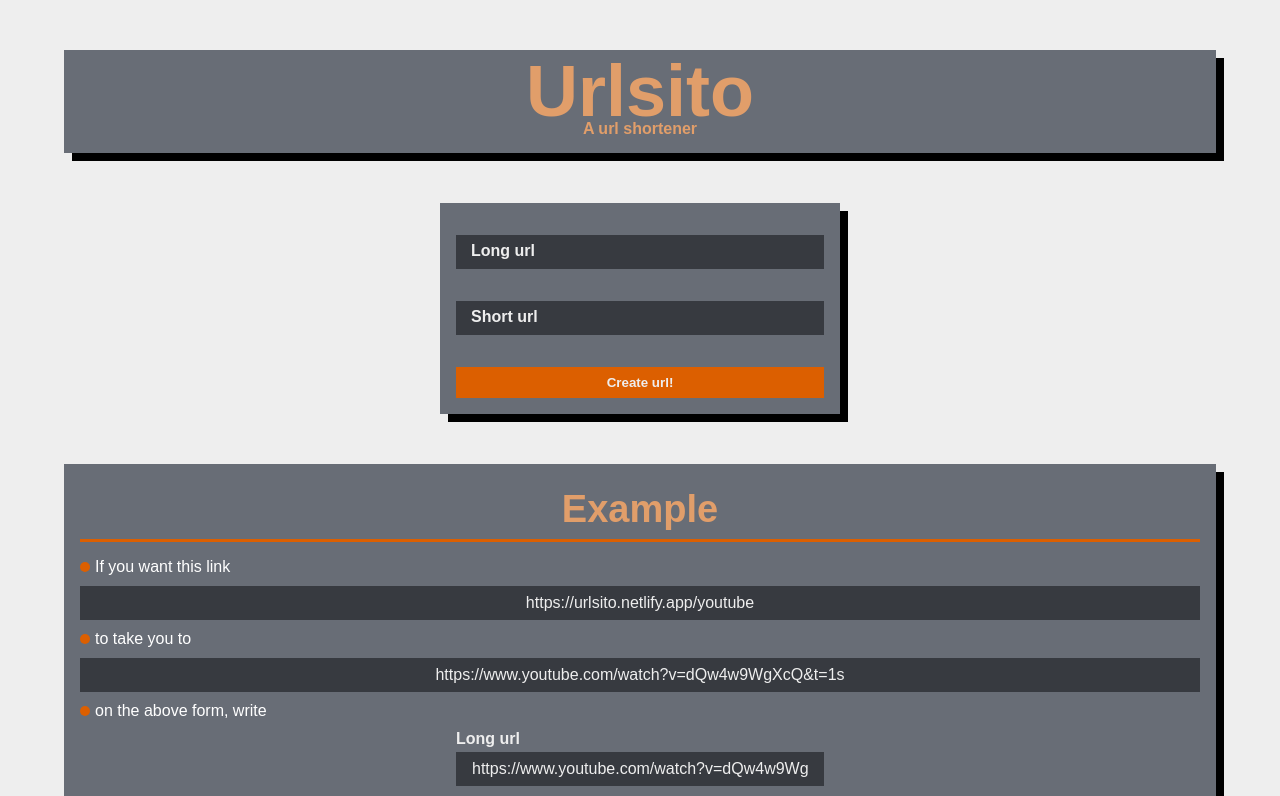
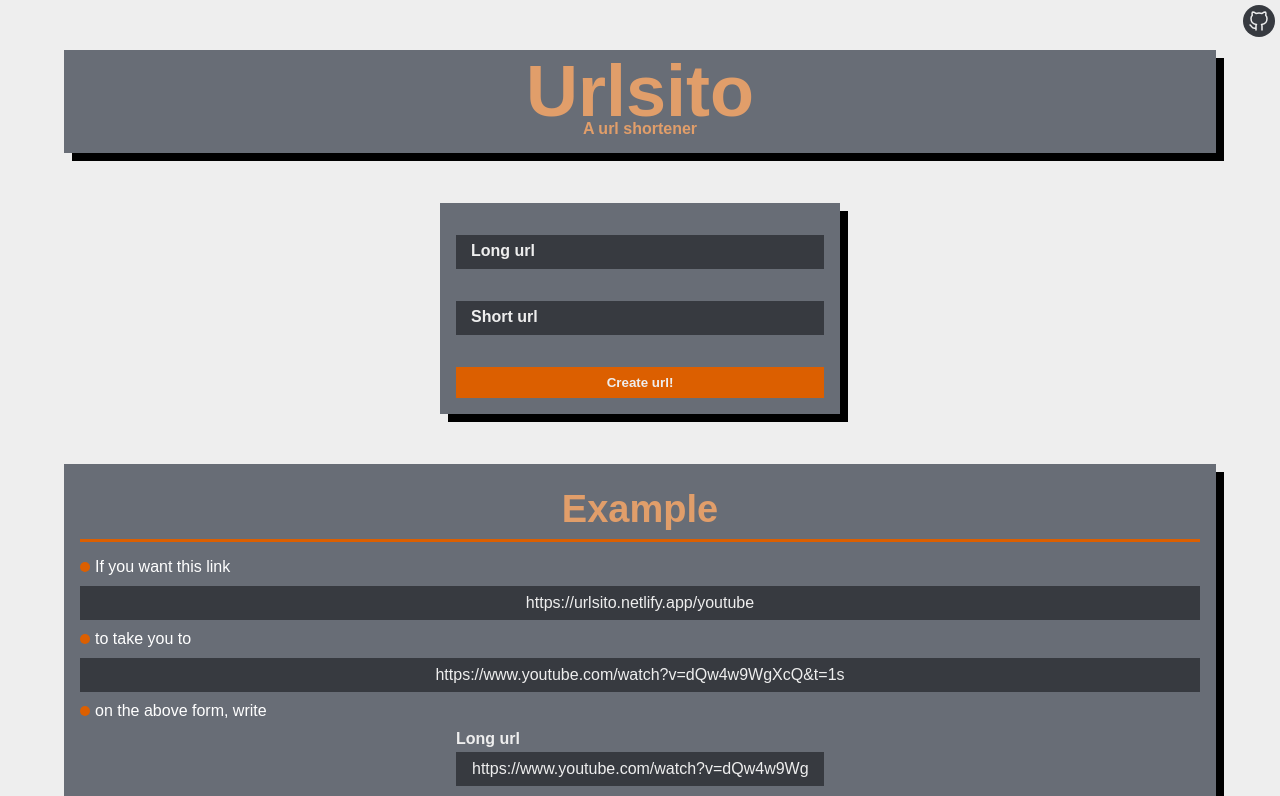
Before and after one commit to Eckry/ShortURL, a React (Vite) app: page / in a window 1280 px wide. Shown: the top 796 px of the page. Built offline with nearby package versions, Linux system fonts and the light colour scheme; no server answers; a web font is replaced by a local one.

Commit message:
add github link to respository

```diff
--- a/src/App.css
+++ b/src/App.css
@@ -54,3 +54,23 @@
 .show-more:hover {
   background-color: var(--secondary);
 }
+
+.github {
+  position: fixed;
+  top: 5px;
+  right: 5px;
+  background-color: var(--tertiary);
+  color: var(--primary);
+  border-radius: 50%;
+  padding: 4px;
+  display: flex;
+  justify-content: center;
+  align-items: center;
+  transition: 0.25s ease-in-out;
+  z-index: 101;
+}
+
+.github:hover {
+  scale: 1.1;
+  background-color: var(--secondary);
+}
--- a/src/App.tsx
+++ b/src/App.tsx
@@ -1,4 +1,4 @@
-import { useEffect, useState } from "react";
+import { useEffect, useMemo, useState } from "react";
 import "./App.css";
 import { type addApiResponse, type Url } from "./types";
 import AllUrls from "./components/AllUrls";
@@ -14,6 +14,7 @@
 import NoUrlsFound from "./components/NoUrlsFound";
 import Example from "./components/Example";
 import { MIN_NAME_LENGTH, URLS_PER_PAGE } from "./consts.d";
+import { GitHubIcon } from "./icons";
 
 function isUrl(url: string) {
   try {
@@ -146,10 +147,14 @@
     window.history.replaceState({}, "", newPathName);
   }, [search]);
 
-  const filteredUrls = allUrls.filter((url) => {
-    const { realUrl, shortUrl } = url;
-    return realUrl.includes(search) || shortUrl.includes(search);
-  });
+  const filteredUrls = useMemo(
+    () =>
+      allUrls.filter((url) => {
+        const { realUrl, shortUrl } = url;
+        return realUrl.includes(search) || shortUrl.includes(search);
+      }),
+    [search, allUrls]
+  );
 
   const noUrlsFound = search === "" && allUrls.length === 0 && !isLoading;
   const hasMorePages = filteredUrls.length / URLS_PER_PAGE > page;
@@ -180,11 +185,21 @@
           <Loading />
         )}
         {hasMorePages && (
-          <button className="show-more" onClick={() => setPage((prevPage) => prevPage + 1)}>
+          <button
+            className="show-more"
+            onClick={() => setPage((prevPage) => prevPage + 1)}
+          >
             Show more
           </button>
         )}
       </main>
+      <a
+        href="https://github.com/Eckry/ShortURL"
+        target="_blank"
+        className="github"
+      >
+        <GitHubIcon />
+      </a>
     </>
   );
 }
--- a/src/icons.tsx
+++ b/src/icons.tsx
@@ -74,3 +74,21 @@
     </svg>
   );
 };
+
+export const GitHubIcon = () => {
+  return (
+    <svg
+      width="24"
+      height="24"
+      viewBox="0 0 24 24"
+      strokeWidth="1.5"
+      stroke="currentColor"
+      fill="none"
+      strokeLinecap="round"
+      strokeLinejoin="round"
+    >
+      <path stroke="none" d="M0 0h24v24H0z" fill="none" />
+      <path d="M9 19c-4.3 1.4 -4.3 -2.5 -6 -3m12 5v-3.5c0 -1 .1 -1.4 -.5 -2c2.8 -.3 5.5 -1.4 5.5 -6a4.6 4.6 0 0 0 -1.3 -3.2a4.2 4.2 0 0 0 -.1 -3.2s-1.1 -.3 -3.5 1.3a12.3 12.3 0 0 0 -6.2 0c-2.4 -1.6 -3.5 -1.3 -3.5 -1.3a4.2 4.2 0 0 0 -.1 3.2a4.6 4.6 0 0 0 -1.3 3.2c0 4.6 2.7 5.7 5.5 6c-.6 .6 -.6 1.2 -.5 2v3.5" />
+    </svg>
+  );
+};
```
